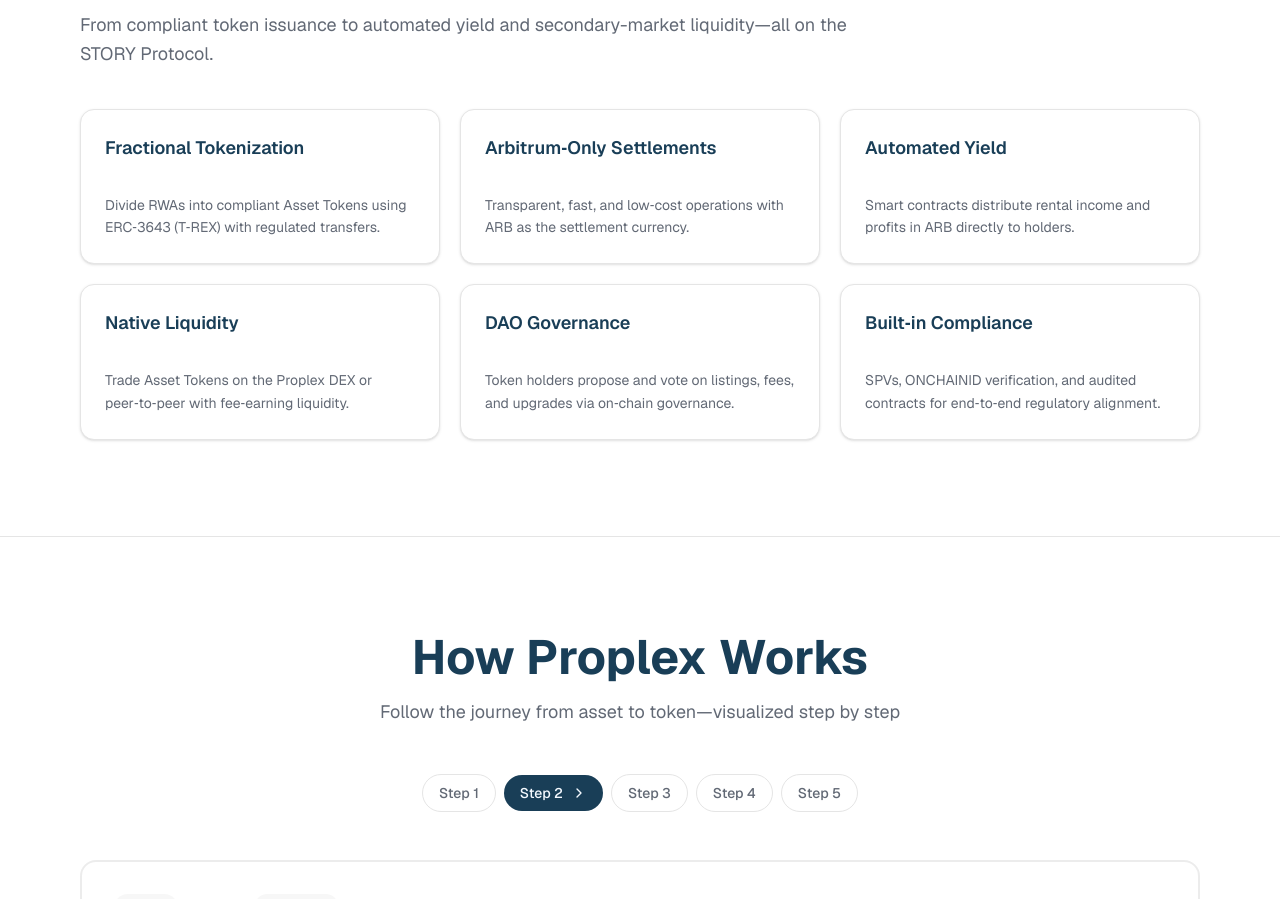
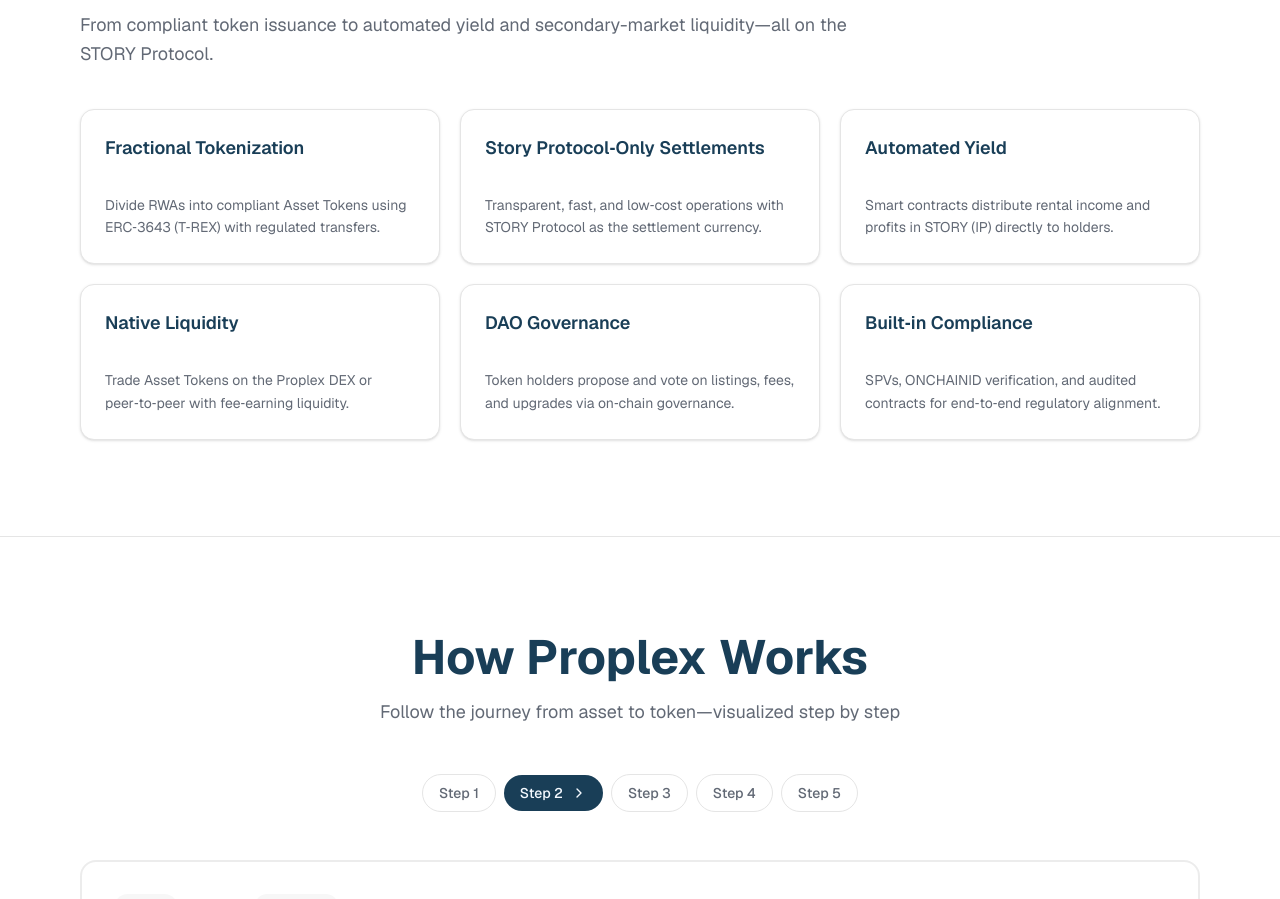
Before and after one commit to proplex/proplexvietnam, a Next.js app: page / in a window 1280 px wide. Shown: the part 1140-2039 px from the top of the page. Built offline with nearby package versions, Linux system fonts and the light colour scheme.

Commit message:
features section is done

```diff
--- a/components/sections/features.tsx
+++ b/components/sections/features.tsx
@@ -8,12 +8,12 @@ const FEATURES = [
     body: "Divide RWAs into compliant Asset Tokens using ERC‑3643 (T‑REX) with regulated transfers.",
   },
   {
-    title: "Arbitrum‑Only Settlements",
-    body: "Transparent, fast, and low‑cost operations with ARB as the settlement currency.",
+    title: "Story Protocol‑Only Settlements",
+    body: "Transparent, fast, and low‑cost operations with STORY Protocol as the settlement currency.",
   },
   {
     title: "Automated Yield",
-    body: "Smart contracts distribute rental income and profits in ARB directly to holders.",
+    body: "Smart contracts distribute rental income and profits in STORY (IP) directly to holders.",
   },
   {
     title: "Native Liquidity",
```
